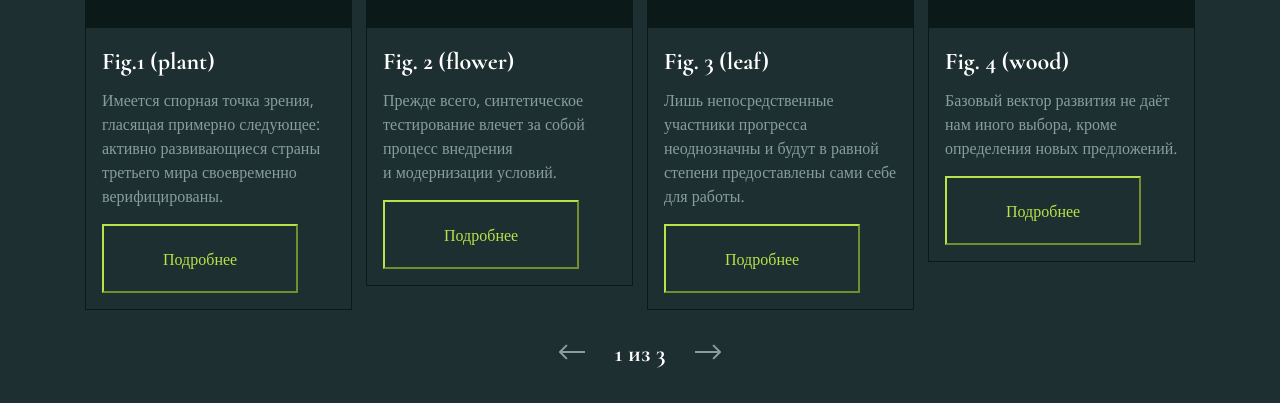
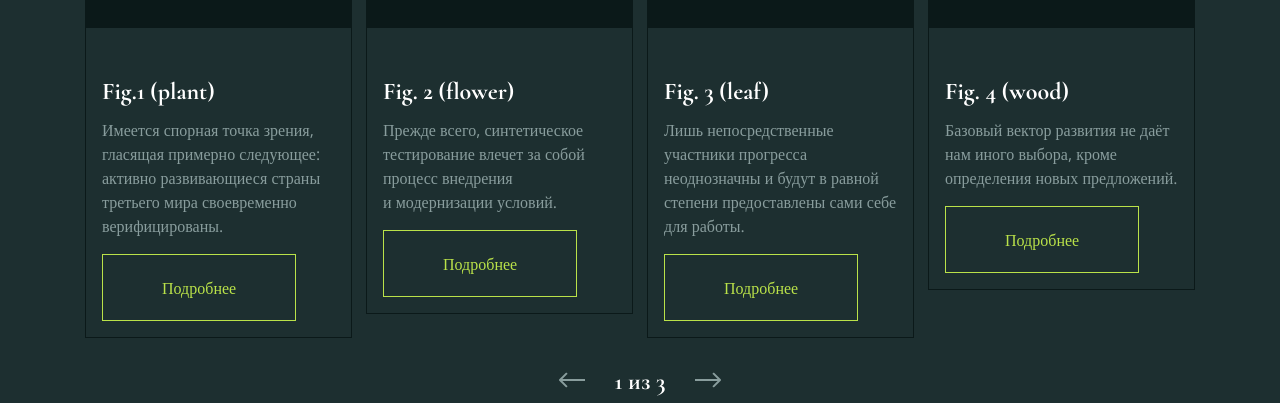
Before and after one commit to fghtd/first-template, a plain HTML site: page index.html in a window 1280 px wide. Shown: the part 659-1062 px from the top of the page. Drawn offline with nearby package versions, Linux system fonts and the light colour scheme.

Commit message:
rework description buttons

```diff
--- a/styles/main.css
+++ b/styles/main.css
@@ -98,7 +98,6 @@ header a {
 .collection__cards {
   display: flex;
   justify-content: space-between;
-  align-items: stretch;
 }
 
 .wrapper__top {
@@ -112,6 +111,7 @@ header a {
 }
 
 .card__name {
+  margin-top: 30px;
   margin-bottom: 8px;
   color: #fff;
   font-family: Cormorant;
@@ -130,9 +130,8 @@ header a {
 
 .description {
   padding: 20.5px 59px;
-  /* margin-bottom: 24px; */
   background: transparent;
-  border-color: #bae249;
+  border: 1px solid#bae249;
   font-size: 16px;
   line-height: 150%;
   color: #bae249;
```
